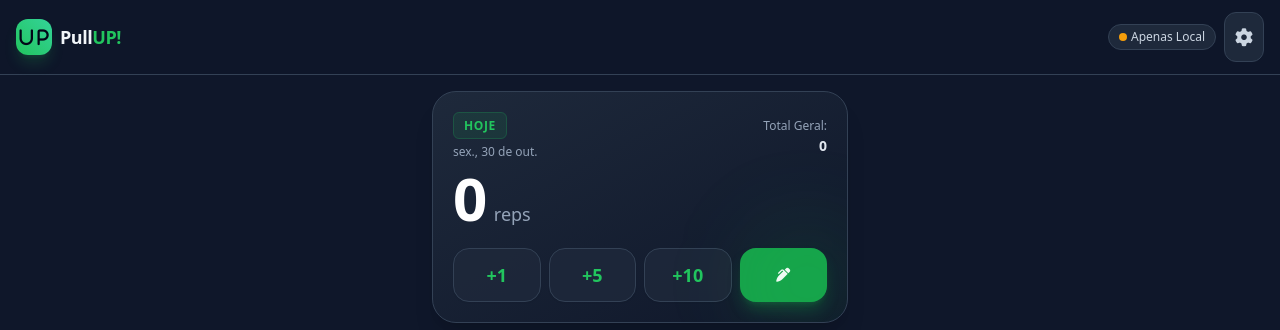
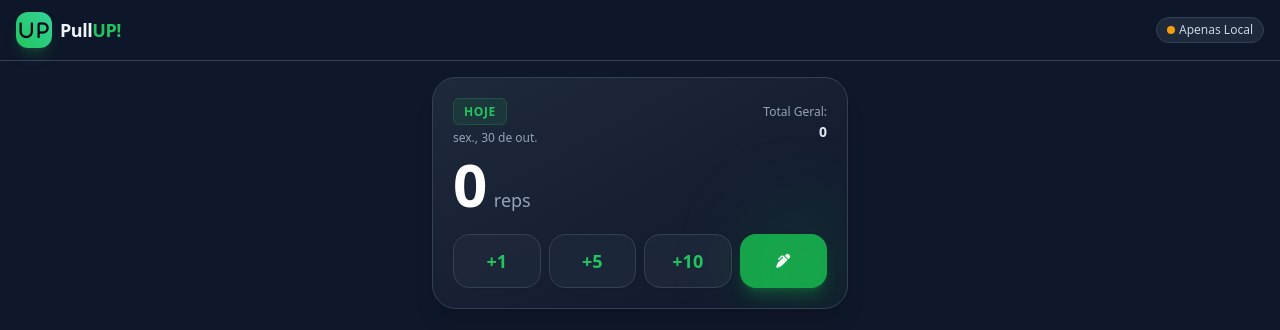
Before and after one commit to MarcosAlper/PullUP, a plain HTML site: page index.html in a window 1280 px wide. Shown: the top 330 px of the page. Drawn offline with nearby package versions, Linux system fonts and the light colour scheme.

Commit message:
Remoção do botão de configs do Supabase.

```diff
--- a/index.html
+++ b/index.html
@@ -71,10 +71,6 @@
                 <span id="supabase-indicator" class="w-2 h-2 rounded-full bg-amber-500"></span>
                 <span id="supabase-status-text" class="text-slate-300">Local</span>
             </div>
-            <!-- Settings Button -->
-            <button id="open-settings-btn" class="p-2.5 text-slate-300 hover:text-white bg-darkcard border border-darkborder rounded-xl active:scale-95 transition-transform" aria-label="Configurações">
-                <i class="fa-solid fa-gear text-lg"></i>
-            </button>
         </div>
     </header>
 
```
